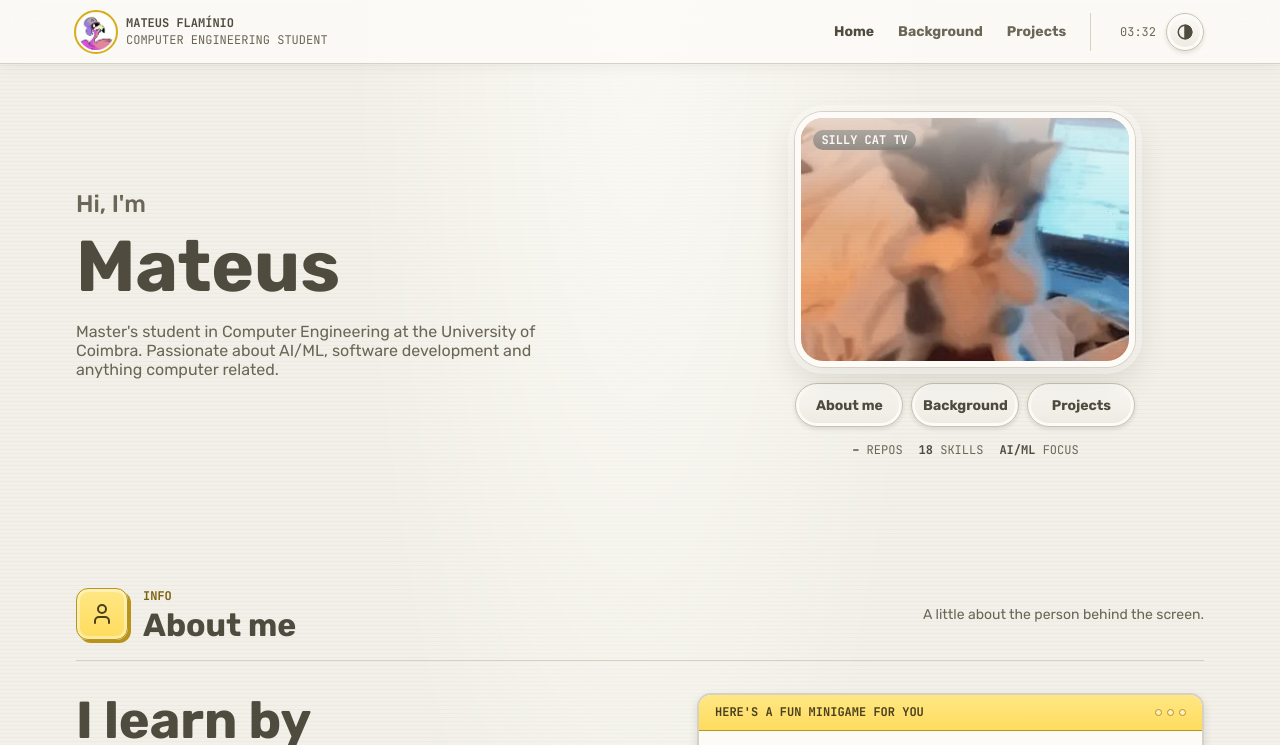
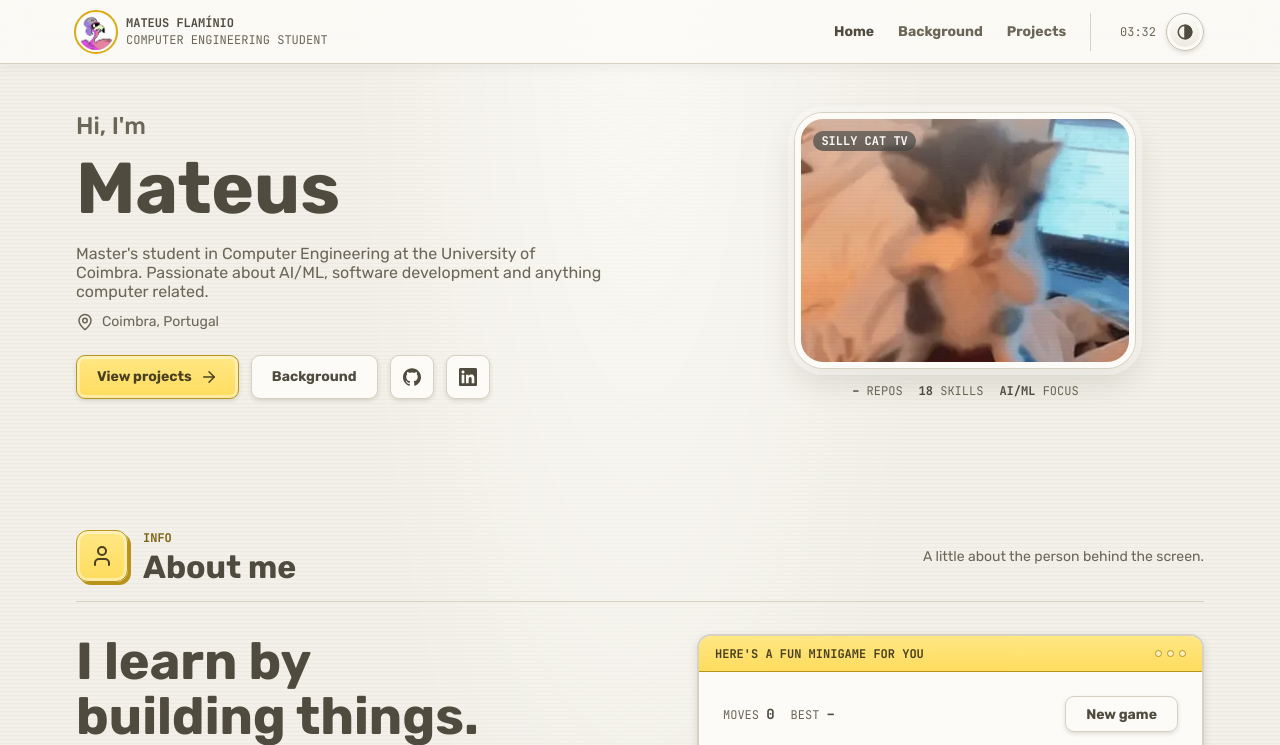
Before and after one commit to MateusFlaminio/webdev-assignment-2, a plain HTML site: page index.html in a window 1280 px wide. Shown: the top 745 px of the page. Drawn offline with Linux system fonts and the light colour scheme; no server answers.

Commit message:
feat: change hero button location and memory game colors, add dropdown menu animation

```diff
--- a/css/components.css
+++ b/css/components.css
@@ -36,6 +36,10 @@
 
 .icon-house {
 	mask-image: url("../assets/icons/house.svg");
+}
+
+.icon-map-pin {
+	mask-image: url("../assets/icons/map-pin.svg");
 }
 
 .icon-menu {
@@ -198,19 +202,6 @@
 		box-shadow: inset 0 0 0 3px var(--highlight), 0 2px 4px var(--shadow);
 		color: var(--accent-ink);
 	}
-
-	&.pill {
-		justify-content: center;
-		border-color: var(--control-edge);
-		border-radius: var(--radius-pill);
-		background: linear-gradient(var(--control-top), var(--control-bottom));
-		box-shadow: inset 0 0 0 3px var(--ring-strong), 0 2px 4px var(--shadow);
-
-		&:hover {
-			border-color: var(--accent-dark);
-			box-shadow: inset 0 0 0 3px var(--ring-strong), 0 0 0 3px var(--accent), 0 0 18px rgb(255 220 94 / 0.55);
-		}
-	}
 }
 
 [data-tooltip] {
@@ -335,6 +326,12 @@
 	border-radius: var(--radius-large);
 	background: var(--panel);
 	box-shadow: inset 0 0 0 3px var(--ring), 0 10px 24px var(--shadow);
+	transform-origin: top right;
+	animation: dropdown-in var(--motion-out) both;
+
+	@media (prefers-reduced-motion: reduce) {
+		animation: none;
+	}
 
 	button {
 		display: block;
@@ -354,6 +351,13 @@
 			background: linear-gradient(var(--button-top), var(--accent));
 			color: var(--accent-ink);
 		}
+	}
+}
+
+@keyframes dropdown-in {
+	from {
+		opacity: 0;
+		transform: translateY(-6px) scale(0.96);
 	}
 }
 
--- a/css/hero.css
+++ b/css/hero.css
@@ -25,9 +25,57 @@
 	}
 
 	p {
-		max-width: 46ch;
 		margin-top: var(--space-4);
 		color: var(--muted);
+	}
+
+	.hero-location {
+		display: flex;
+		align-items: center;
+		gap: var(--space-2);
+		margin-top: var(--space-3);
+		font-size: var(--text-small);
+	}
+
+	.hero-actions {
+		display: flex;
+		flex-wrap: wrap;
+		gap: var(--space-3);
+		margin-top: var(--space-5);
+
+		@media (max-width: 520px) {
+			display: grid;
+			grid-template-columns: repeat(2, minmax(0, 1fr));
+		}
+
+		.button {
+			gap: var(--space-2);
+
+			@media (max-width: 520px) {
+				justify-content: center;
+				padding: 0 var(--space-3);
+				white-space: nowrap;
+
+				&:not(.icon-button) {
+					grid-column: 1 / -1;
+				}
+			}
+		}
+
+		.icon-button {
+			justify-content: center;
+			width: 44px;
+			padding: 0;
+
+			@media (max-width: 520px) {
+				width: auto;
+			}
+
+			.logo {
+				width: 18px;
+				height: 18px;
+			}
+		}
 	}
 }
 
@@ -85,17 +133,6 @@
 	text-transform: uppercase;
 }
 
-.channel-actions {
-	display: flex;
-	gap: var(--space-2);
-
-	.pill {
-		flex: 1 1 0;
-		min-width: 0;
-		padding: 0 var(--space-2);
-	}
-}
-
 .channel-stats {
 	display: flex;
 	justify-content: center;
--- a/css/memory-game.css
+++ b/css/memory-game.css
@@ -57,8 +57,8 @@
 			flex: none;
 			width: 12px;
 			height: 7px;
-			border-bottom: 3px solid var(--accent-dark);
-			border-left: 3px solid var(--accent-dark);
+			border-bottom: 3px solid var(--mint-edge);
+			border-left: 3px solid var(--mint-edge);
 			transform: rotate(-45deg);
 		}
 	}
@@ -111,7 +111,7 @@
 	}
 
 	.card-front {
-		background: linear-gradient(145deg, var(--butter-start), var(--butter-end));
+		background: linear-gradient(145deg, var(--blue-start), var(--blue-end));
 		box-shadow: 0 0 0 1px var(--edge), 0 4px 10px var(--shadow);
 		color: var(--ink);
 		transform: rotateY(180deg);
@@ -123,6 +123,7 @@
 	}
 
 	&.matched .card-front {
-		box-shadow: 0 0 0 2px var(--accent-dark), 0 0 14px rgb(255 220 94 / 0.55);
+		background: linear-gradient(145deg, var(--mint-start), var(--mint-end));
+		box-shadow: 0 0 0 2px var(--mint-edge), 0 4px 10px var(--shadow);
 	}
 }
--- a/css/variables.css
+++ b/css/variables.css
@@ -12,7 +12,7 @@
 	--kicker: light-dark(#7b6210, #e3c04a);
 	--footer: #2a2822;
 
-	/* Soft white (no pure #fff or #000 anywhere; the dark overlays use rgb(17 16 13)) */
+	/* Soft white */
 	--off-white: #fcfbf7;
 	--highlight: rgb(252 251 247 / 0.45);
 
@@ -27,11 +27,14 @@
 	--button-edge: #b8951d;
 	--button-hard: #b89318;
 
+	/* Success */
+	--mint-edge: #3f8a6c;
+
 	/* Depth */
 	--shadow: light-dark(rgb(79 75 63 / 0.16), rgb(17 16 13 / 0.38));
 	--ring: light-dark(rgb(252 251 247 / 0.42), rgb(252 251 247 / 0.04));
 	--ring-strong: light-dark(var(--off-white), rgb(252 251 247 / 0.04));
-	--gloss: light-dark(rgb(252 251 247 / 0.65), rgb(252 251 247 / 0.08));
+	--gloss: light-dark(rgb(252 251 247 / 0.33), rgb(252 251 247 / 0.08));
 
 	/* Tooltip */
 	--tooltip-background: light-dark(#2a2822, #f2eedf);
--- a/index.html
+++ b/index.html
@@ -39,6 +39,14 @@
 						<span class="kicker">Hi, I'm</span>
 						<h1 id="hero-title">Mateus</h1>
 						<p>Master's student in Computer Engineering at the University of Coimbra. Passionate about AI/ML, software development and anything computer related.</p>
+						<p class="hero-location"><span class="icon icon-map-pin" aria-hidden="true"></span> Coimbra, Portugal</p>
+
+						<div class="hero-actions">
+							<a class="button primary" href="projects">View projects <span class="icon icon-arrow-right" aria-hidden="true"></span></a>
+							<a class="button" href="background">Background</a>
+							<a class="button icon-button" href="https://github.com/MateusFlaminio" target="_blank" rel="noopener" aria-label="GitHub"><span class="logo logo-github" aria-hidden="true"></span></a>
+							<a class="button icon-button" href="https://www.linkedin.com/in/mateus-flam%C3%ADnio-bba912349/" target="_blank" rel="noopener" aria-label="LinkedIn"><span class="logo logo-linkedin" aria-hidden="true"></span></a>
+						</div>
 					</div>
 
 					<div class="hero-visual">
@@ -46,11 +54,6 @@
 							<div class="channel-frame">
 								<img src="assets/images/scuba-cat.webp" alt="A small grey and white kitten standing on its hind legs, pawing at its face" width="340" height="255">
 								<span class="channel-label">silly cat tv</span>
-							</div>
-							<div class="channel-actions">
-								<a class="button pill" href="#about">About me</a>
-								<a class="button pill" href="background">Background</a>
-								<a class="button pill" href="projects">Projects</a>
 							</div>
 							<div class="channel-stats">
 								<span><b class="repos-count">–</b> Repos</span>
```
Also changed, not shown: assets/icons/map-pin.svg (added).
